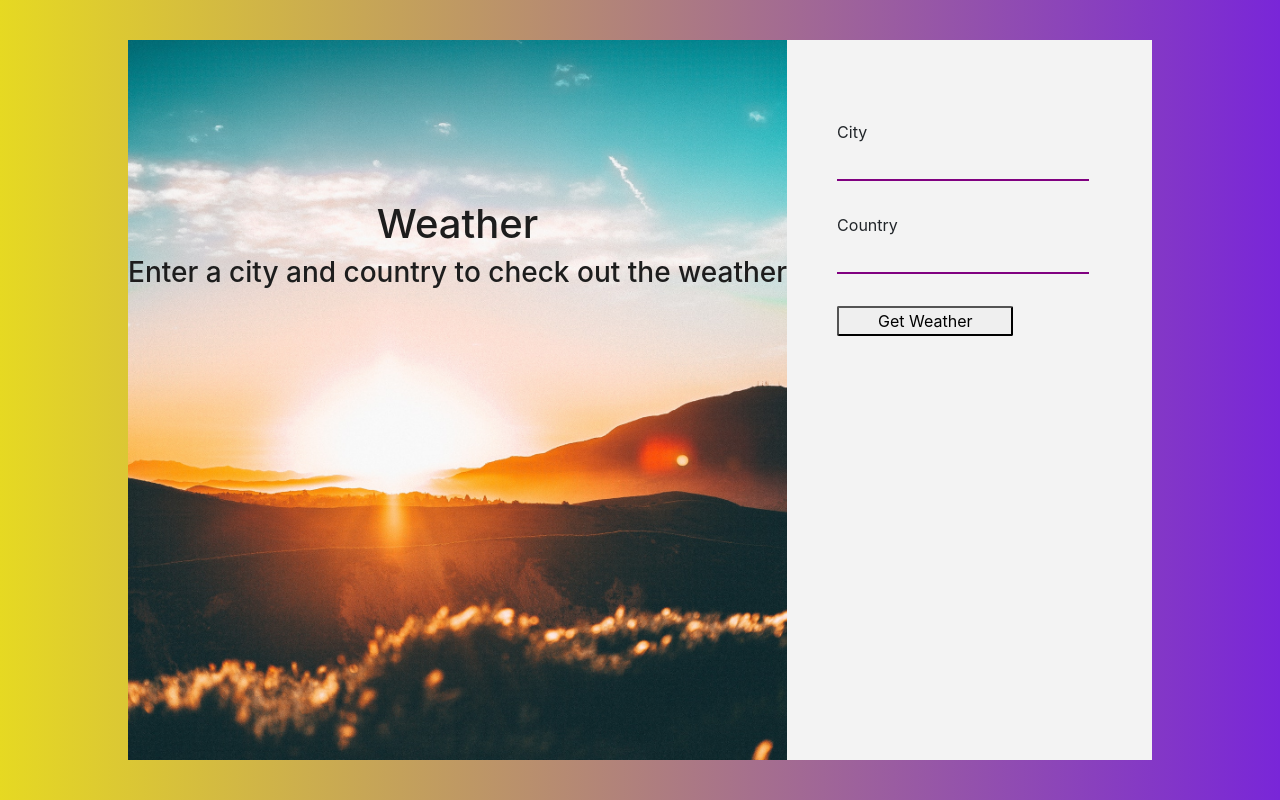
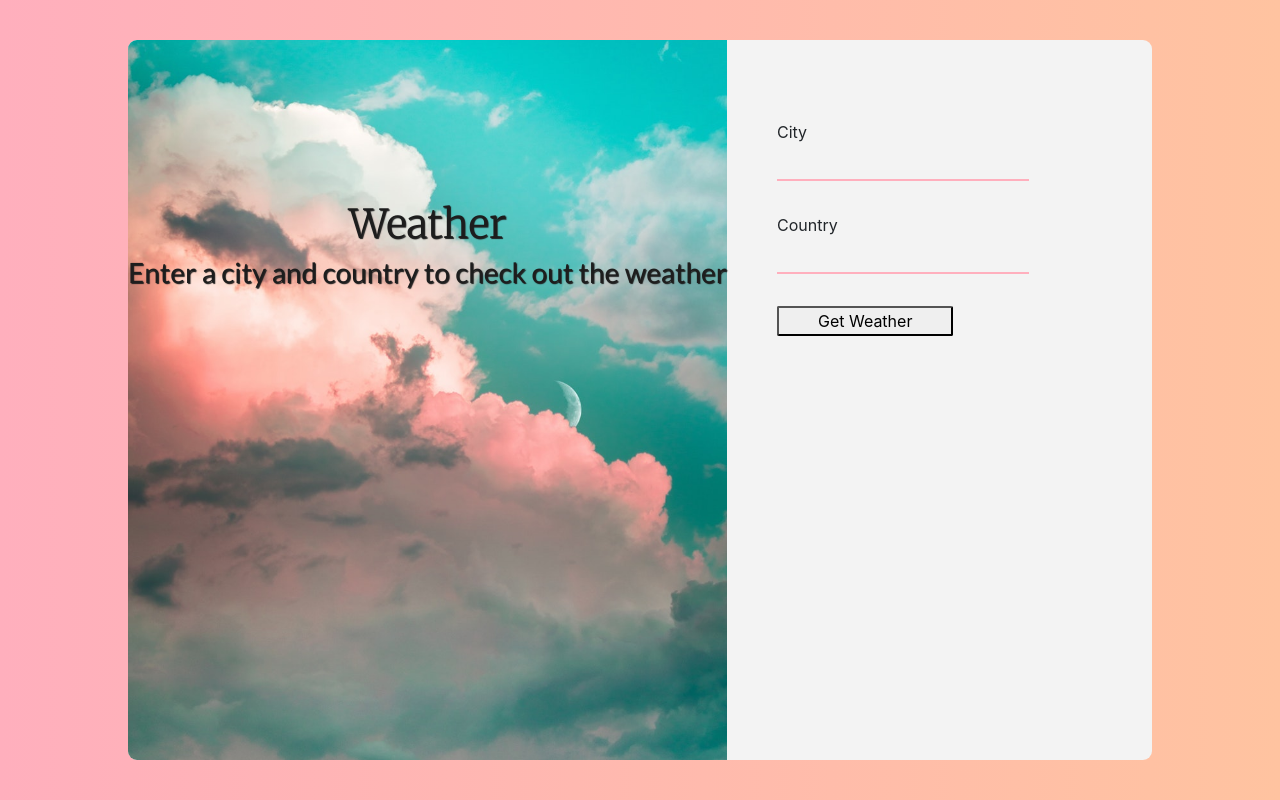
Before and after one commit to mattwong59/react-weather, a React (Create React App) app: page / in a window 1280 px wide. Built offline with nearby package versions, Linux system fonts and the light colour scheme; no server answers.

Commit message:
Add styling to title-container

```diff
--- a/src/App.css
+++ b/src/App.css
@@ -1,6 +1,21 @@
+@import url('https://fonts.googleapis.com/css?family=Lato|Merriweather:300');
+
+/* TITLES */
+
+.main-title {
+  font-family: 'Merriweather', serif;
+  text-shadow: 1px 1px 1px #1d1d1d;
+}
+
+.subtitle {
+  font-family: 'Lato', sans-serif;
+  text-shadow: 1px 1px 1px #1d1d1d;
+}
+
+
 .wrapper {
   height: 100vh;
-  background-image: linear-gradient(to right,#e6d922, #7926d8);
+  background-image: linear-gradient(to right,#ffafbd, #ffc3a0);
   display: flex;
   justify-content: center;
   align-items: center;
@@ -12,13 +27,19 @@
   margin: 0 auto;
 }
 
+.container {
+  border-radius: 9px;
+}
+
 /* .row {
   flex-wrap: nowrap;
+
 } */
+
 
 .title-container {
   height: 90vh;
-  background: url('./sunset.jpeg') center center no-repeat;
+  background: url('./clouds.jpeg') center center no-repeat;
   background-size: cover;
   display: flex;
   justify-content: flex-start;
@@ -27,6 +48,7 @@
   text-align: center;
   color:rgb(29, 29, 29);
   padding-top: 10em;
+  border-radius: 9px 0 0 9px;
 }
 
 .container {
@@ -37,7 +59,6 @@
   height: 90vh;
   padding-top: 80px;
   padding-left: 50px;
-
 }
 
 form {
@@ -53,7 +74,7 @@ input[type="text"] {
   border: none;
   background-color: transparent;
   padding-bottom: 2px;
-  border-bottom: 2px solid purple;
+  border-bottom: 2px solid #ffafbd;
   margin-bottom: 2em;
 }
 
--- a/src/components/titles.js
+++ b/src/components/titles.js
@@ -1,10 +1,10 @@
 import React from 'react'
 
 const Titles = () => (
-    <div className="titles">
+    <React.Fragment>
         <h1 className="main-title">Weather</h1>
         <h3 className="subtitle">Enter a city and country to check out the weather</h3>
-    </div>
+    </React.Fragment>
 )
 
 export default Titles
```
Also changed, not shown: src/clouds.jpeg (added).
